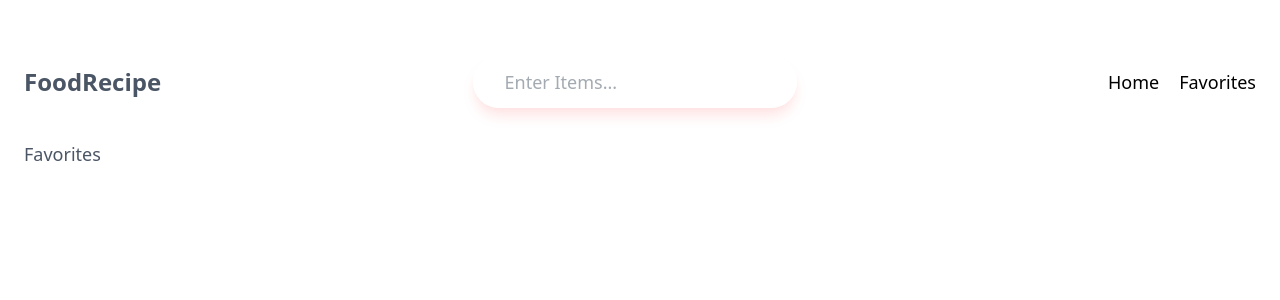
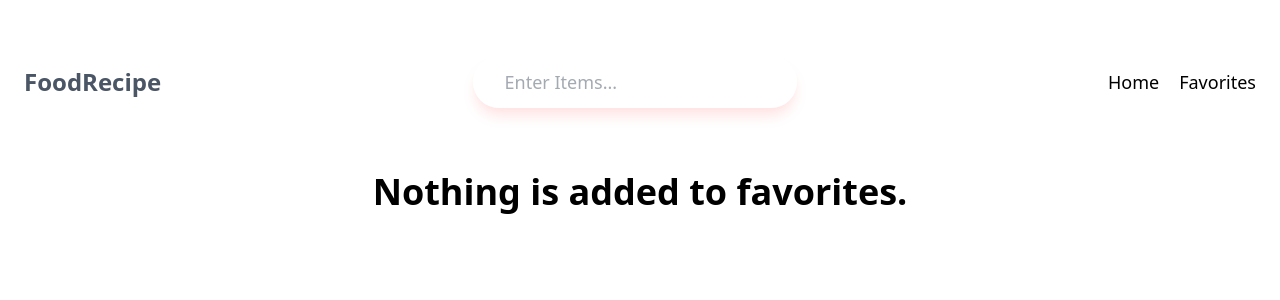
Before and after one commit to LaurenCummings/recipe-project, a React (Vite) app: page /favorites in a window 1280 px wide. Shown: the top 300 px of the page. Built offline with nearby package versions, Linux system fonts and the light colour scheme.

Commit message:
Implemented addToFavorites functionality

```diff
--- a/src/contexts/GlobalContext.jsx
+++ b/src/contexts/GlobalContext.jsx
@@ -7,6 +7,7 @@ function GlobalState({ children }) {
     const [loading, setLoading] = useState(false);
     const [recipeList, setRecipeList] = useState([]);
     const [recipeDetailsData, setRecipeDetailsData] = useState(null);
+    const [favorites, setFavorites] = useState([]);
 
     async function handleSubmit(event) {
         event.preventDefault()
@@ -27,6 +28,22 @@ function GlobalState({ children }) {
         }
     }
 
+    function handleAddToFavorites(currentItem) {
+        console.log(currentItem);
+        let cpyFavorites = [...favorites];
+        const index = cpyFavorites.findIndex((item) => item.id === currentItem.id);
+
+        if (index === -1) {
+            cpyFavorites.push(currentItem)
+        } else {
+            cpyFavorites.splice(index)
+        }
+
+        setFavorites(cpyFavorites);
+    }
+
+    console.log(favorites, 'Favorites')
+
     return (
         <GlobalContext.Provider
             value={{
@@ -37,6 +54,8 @@ function GlobalState({ children }) {
                 handleSubmit,
                 recipeDetailsData,
                 setRecipeDetailsData,
+                handleAddToFavorites,
+                favorites
             }}
         >
             {children}
--- a/src/pages/Details.jsx
+++ b/src/pages/Details.jsx
@@ -5,7 +5,7 @@ import { GlobalContext } from '../contexts/GlobalContext';
 function Details() {
     const [loading, setLoading] = useState(false);
     const {id} = useParams();
-    const {recipeDetailsData, setRecipeDetailsData} = useContext(GlobalContext)
+    const {recipeDetailsData, setRecipeDetailsData, handleAddToFavorites} = useContext(GlobalContext)
 
     useEffect(() => {
         async function getRecipeDetails() {
@@ -42,7 +42,9 @@ function Details() {
                 <span className="text-sm text-cyan-700 font-medium">{recipeDetailsData?.recipe?.publisher}</span>
                 <h3 className="font-bold text-2xl truncate text-black">{recipeDetailsData?.recipe?.title}</h3>
                 <div>
-                    <button className="p-3 px-8 rounded-lg text-sm uppercase font-medium tracking-wider mt-3 inline-block shadow-md bg-black text-white">
+                    <button
+                        onClick={() => handleAddToFavorites(recipeDetailsData?.recipe)}
+                        className="p-3 px-8 rounded-lg text-sm uppercase font-medium tracking-wider mt-3 inline-block shadow-md bg-black text-white">
                         Save to Favorites
                     </button>
                 </div>
--- a/src/pages/Favorites.jsx
+++ b/src/pages/Favorites.jsx
@@ -1,7 +1,20 @@
+import { useContext } from "react";
+import { GlobalContext } from "../contexts/GlobalContext";
+import RecipeItem from "../components/RecipeItem";
+
 function Favorites() {
+    const {favorites} = useContext(GlobalContext);
+
     return (
-        <div>
-            Favorites
+        <div className="py-8 container mx-auto flex flex-wrap justify-center gap-10">
+            {favorites && favorites.length > 0
+                ? favorites.map((item) => <RecipeItem key={item.id} item={item} />)
+                : <div>
+                    <p className="lg:text-4xl text-xl text-center text-black font-extrabold">
+                        Nothing is added to favorites.
+                    </p>
+                </div>
+            }
         </div>
     )
 }
```
